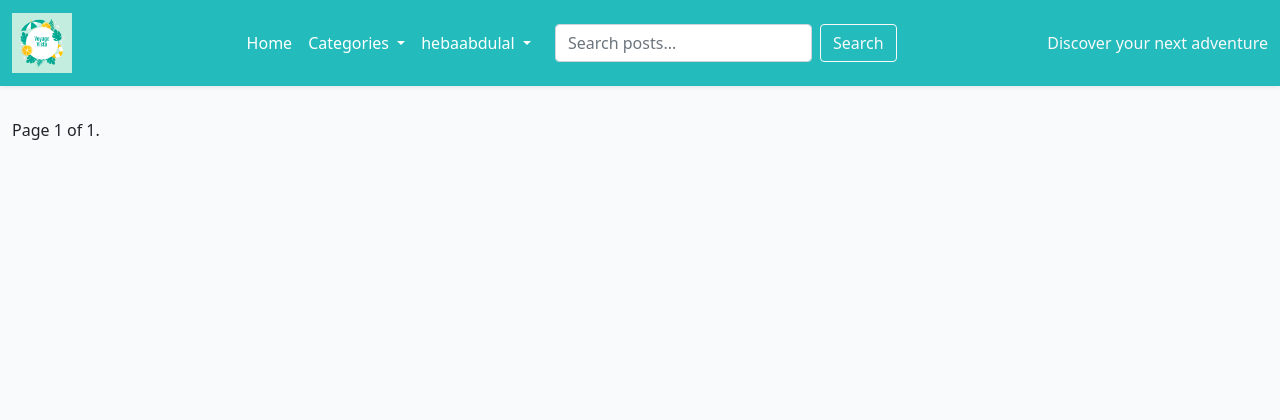
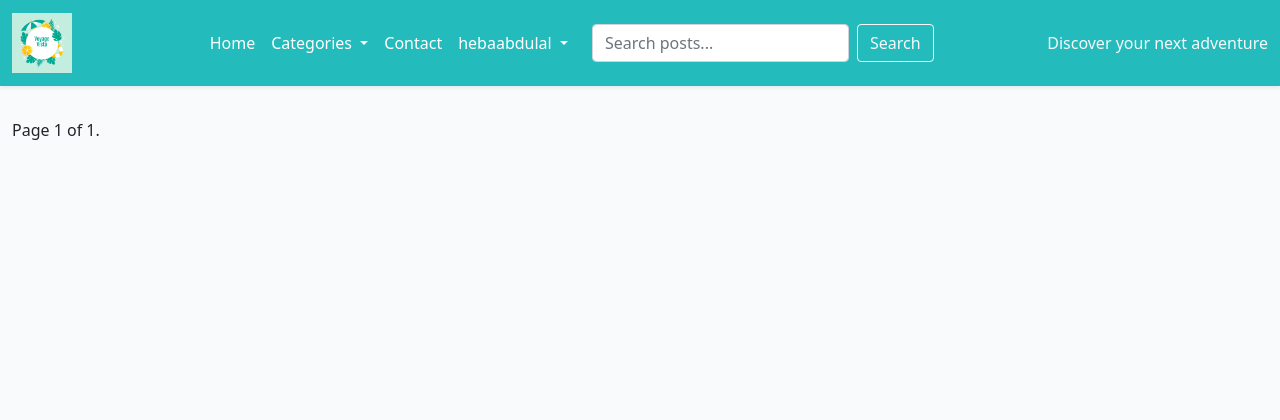
Before and after one commit to HebaAbdulal/voyage_vista, a Django app: page / in a window 1280 px wide. Shown: the top 420 px of the page. Run offline with Django 5.2, Linux system fonts and the light colour scheme; a user stored in the database is signed in; data that the repository does not hold is empty; parts of the project's set-up code (start-up, migrations or seed data) failed here and were passed over; some libraries are stand-ins or nearby versions.

Commit message:
Add a URL route for contact template

```diff
--- a/templates/base.html
+++ b/templates/base.html
@@ -114,6 +114,9 @@
                                     href="{% url 'category' category_slug='accommodation' %}">Accommodation</a></li>
                         </ul>
                     </li>
+                    <li class="nav-item">
+                        <a class="nav-link" href="{% url 'contact' %}">Contact</a>
+                    </li>
                     {% if user.is_authenticated %}
                     <li class="nav-item dropdown">
                         <a class="nav-link dropdown-toggle" href="#" id="profileDropdown" role="button"
```
